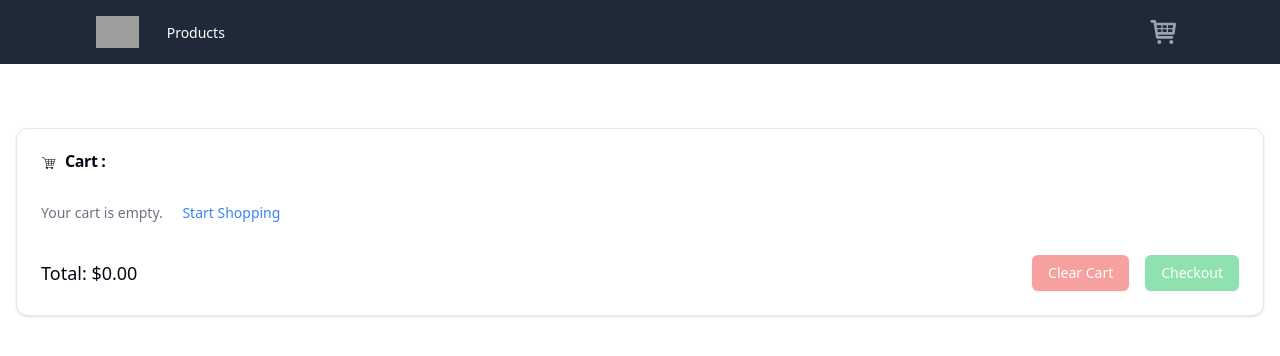
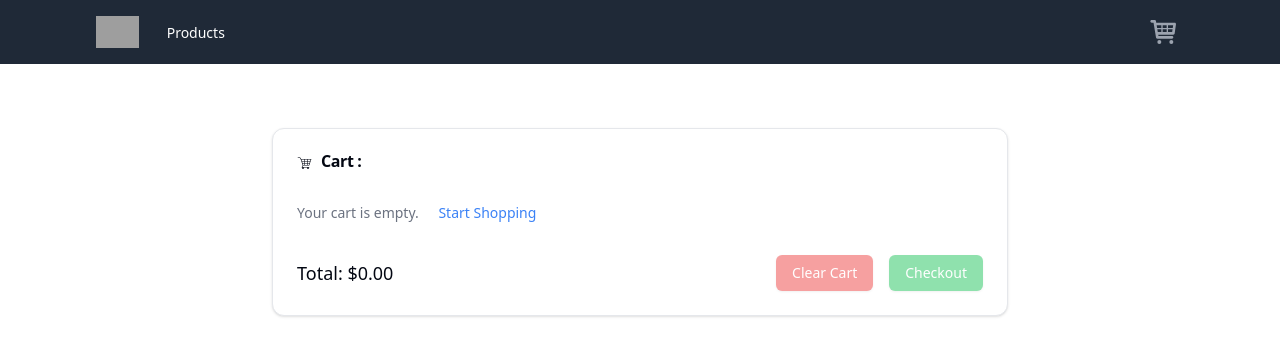
Before and after one commit to CEN-Smart/forntend-task, a React (Vite) app: page /cart in a window 1280 px wide. Shown: the top 356 px of the page. Built offline with nearby package versions, Linux system fonts and the light colour scheme; grey boxes are pictures that could not be loaded.

Commit message:
add new design for cart page

```diff
--- a/src/components/cart-item.tsx
+++ b/src/components/cart-item.tsx
@@ -23,7 +23,12 @@ const CartItem: React.FC<CartItemProps> = ({ product }) => {
   };
 
   return (
-    <div className="flex flex-col xs:flex-row xs:justify-between xs:items-center mb-3 pb-3 border-b border-gray-400">
+    <div
+      className={`
+    max-w-3xl w-full overflow-y-auto bg-gray-50 mb-3 p-4 rounded-lg shadow-md
+    `}
+    >
+      <div className="flex flex-col xs:flex-row xs:justify-between xs:items-center">
         <div className="flex items-center space-x-4">
           <img
             src={product.image}
@@ -75,6 +80,7 @@ const CartItem: React.FC<CartItemProps> = ({ product }) => {
           </Button>
         </div>
       </div>
+    </div>
   );
 };
 
--- a/src/pages/cart.tsx
+++ b/src/pages/cart.tsx
@@ -22,7 +22,7 @@ const CartPage = () => {
   };
 
   return (
-    <div className="container mx-auto p-4">
+    <div className="max-w-3xl w-full mx-auto p-4">
       <Card>
         <CardHeader>
           <CardTitle>
@@ -34,7 +34,7 @@ const CartPage = () => {
               : ''}
           </CardTitle>
         </CardHeader>
-        <CardContent>
+        <CardContent className=" max-h-[320px] overflow-y-auto">
           {cartItems.length > 0 ? (
             cartItems.map(item => <CartItem key={item.id} product={item} />)
           ) : (
```
Lines whose indentation alone changed are shown as unchanged.
